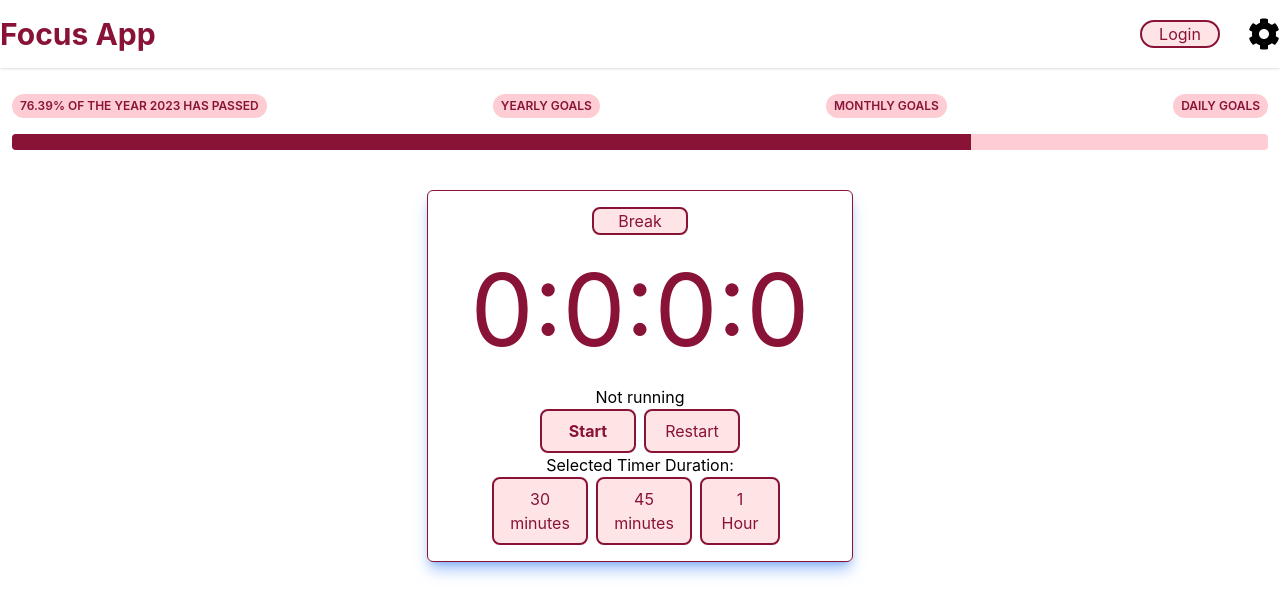
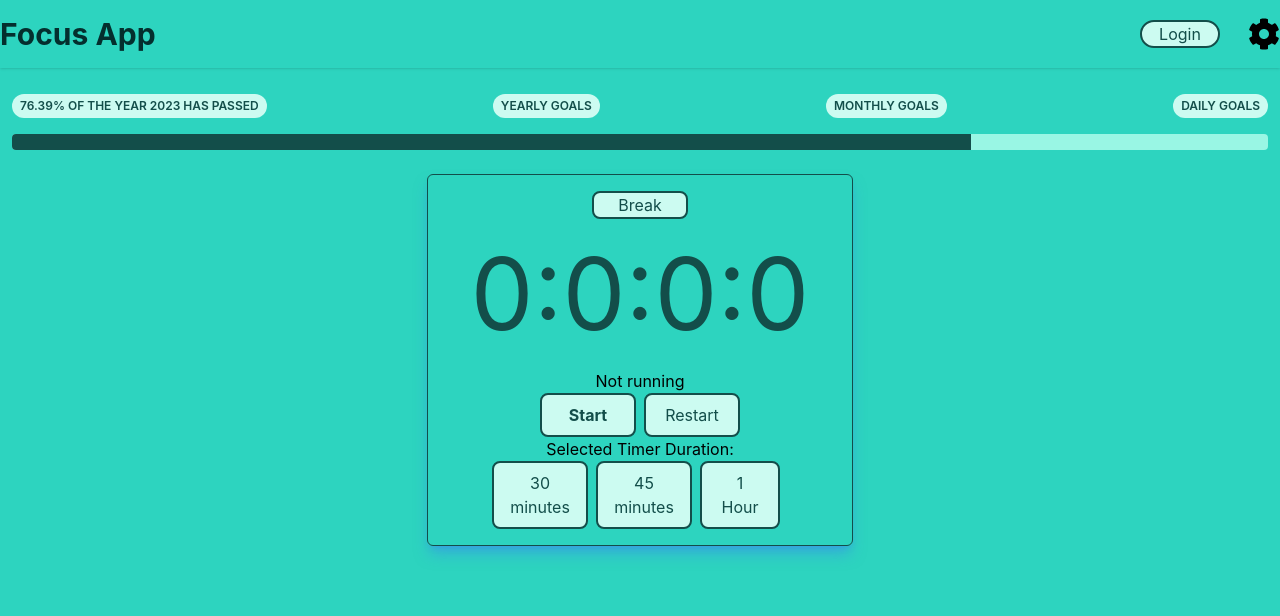
Before and after one commit to naiyoma/Pomofocus, a React (Create React App) app in the folder frontend/pomodoro-app/: page / in a window 1280 px wide. Shown: the top 616 px of the page. Built offline with nearby package versions, Linux system fonts and the light colour scheme.

Commit message:
change user interface

```diff
--- a/frontend/pomodoro-app/src/App.js
+++ b/frontend/pomodoro-app/src/App.js
@@ -1,43 +1,40 @@
-
+import React from 'react';
 import './App.css';
-import { BrowserRouter as Router, Route, Routes } from 'react-router-dom'
+import { BrowserRouter as Router, Route, Routes } from 'react-router-dom';
 import Navbar from './components/Navbar';
 import { Auth0Provider } from '@auth0/auth0-react';
 import PomodoroTimer from './Timer';
 import YearProgress from './yearCounter';
-import Goals from './components/Goals';
-import DailyGoalsForm from "./components/Daily";
-
-
+import DailyGoalsForm from './components/Daily';
+import MonthlyGoalsForm from "./components/Month";
+import YearGoalsForm from "./components/Year"
 
 function App() {
   return (
-    <div className='min-h-screen flex flex-col'>
+    <div className='min-h-screen flex flex-col bg-teal-400'>
       <Auth0Provider
         domain="dev-fzi4g8f1d4832u8a.us.auth0.com"
         clientId="r35mdMCRrlT295IuYjqFhARfSAT6nfBN"
         authorizationParams={{
-      redirect_uri: window.location.origin
+          redirect_uri: window.location.origin,
         }}
       >
+        <Router>
           <Navbar />
-      <YearProgress />
-
-    <Router>
           <Routes>
-        <Route path="/daily-goals" element={DailyGoalsForm} />
-        <Route path="/" element={YearProgress} />
+            <Route path="/daily-goals" element={<DailyGoalsForm />} />
+            <Route path="/monthly-goals" element={<MonthlyGoalsForm />} />
+            <Route path="/yearly-goals" element={<YearGoalsForm />} />
+            <Route path="/" element={<YearProgress />} />
           </Routes>
         </Router>
         <div>
-          <PomodoroTimer />
+          {/* <PomodoroTimer /> */}
         </div>
       </Auth0Provider>
-      {/* <Goals /> */}
-      {/* <Breaks/> */}
-      {/* <Profile/> */}
-      {/* <Footer />   */}
+      {/* Other components */}
     </div>
   );
 }
+
 export default App;
--- a/frontend/pomodoro-app/src/Timer.js
+++ b/frontend/pomodoro-app/src/Timer.js
@@ -33,22 +33,22 @@ function PomodoroTimer() {
 
     return (
 
-        <div className="border border-current rounded-md w-full md:w-3/4 lg:w-2/4 xl:w-1/3 flex justify-center border-rose-900 p-4 mx-auto shadow-lg shadow-blue-500/50 mt-6">
+        <div className="border border-current rounded-md w-full md:w-3/4 lg:w-2/4 xl:w-1/3 flex justify-center border-teal-900 p-4 mx-auto shadow-lg shadow-blue-500/50 mt-6">
           <div style={{textAlign: 'center'}}>
-            <button className="rounded-lg border-solid border-2 border-rose-900 w-24 bg-rose-100 text-rose-900" onClick={() => {
+            <button className="rounded-lg border-solid border-2 border-teal-900 w-24 bg-teal-100 text-teal-900" onClick={() => {
               const time = new Date();
               time.setSeconds(time.getSeconds() + 300);
               restart(time)
               }}>Break</button>
-            <div style={{fontSize: '100px'}} className="text-rose-900">
+            <div style={{fontSize: '100px'}} className="text-teal-900">
               <span>{days}</span>:<span>{hours}</span>:<span>{minutes}</span>:<span>{seconds}</span>
             </div>
             <p>{isRunning ? 'Running' : 'Not running'}</p>
             {/* rounded-lg border-solid border-2 border-rose-900 w-24 bg-rose-100 text-rose-900 */}
-              {!timerStarted && <button className="rounded-lg border-solid border-2 border-rose-900 w-24 bg-rose-100 text-rose-900 font-bold py-2 px-4 mr-2" onClick={handleStartTimer}>Start</button>}
-              {timerStarted && <button className="rounded-lg border-solid border-2 border-rose-900 w-24 bg-rose-100 text-rose-900 py-2 px-4 mr-2" onClick={pause}>Pause</button>}
-              {timerStarted && <button className="rounded-lg border-solid border-2 border-rose-900 w-24 bg-rose-100 text-rose-900 py-2 px-4 mr-2" onClick={resume}>Resume</button>}
-            <button class="rounded-lg border-solid border-2 border-rose-900 w-24 bg-rose-100 text-rose-900 py-2 px-4" onClick={() => {
+              {!timerStarted && <button className="rounded-lg border-solid border-2 border-teal-900 w-24 bg-teal-100 text-teal-900 font-bold py-2 px-4 mr-2" onClick={handleStartTimer}>Start</button>}
+              {timerStarted && <button className="rounded-lg border-solid border-2 border-teal-900 w-24 bg-rose-100 text-rose-900 py-2 px-4 mr-2" onClick={pause}>Pause</button>}
+              {timerStarted && <button className="rounded-lg border-solid border-2 border-teal-900 w-24 bg-rose-100 text-rose-900 py-2 px-4 mr-2" onClick={resume}>Resume</button>}
+            <button class="rounded-lg border-solid border-2 border-teal-900 w-24 bg-teal-100 text-teal-900 py-2 px-4" onClick={() => {
               // Restarts to 5 minutes timer
               const time = new Date();
               time.setSeconds(time.getSeconds() + selectedDuration);
@@ -57,9 +57,9 @@ function PomodoroTimer() {
               Restart
             </button>
             <h2>Selected Timer Duration:</h2>
-            <button class="rounded-lg border-solid border-2 border-rose-900 w-24 bg-rose-100 text-rose-900 py-2 px-4 mr-2"onClick={() => handleDurationChange(30*60)}>30 minutes</button>
-            <button class="rounded-lg border-solid border-2 border-rose-900 w-24 bg-rose-100 text-rose-900 py-2 px-4  mr-2" onClick={() => handleDurationChange(45*60)}>45 minutes</button>
-            <button class="rounded-lg border-solid border-2 border-rose-900 w-20 bg-rose-100 text-rose-900 py-2 px-4 mr-2" onClick={() => handleDurationChange(60*60)}>1 Hour</button>
+            <button class="rounded-lg border-solid border-2 border-teal-900 w-24 bg-teal-100 text-teal-900 py-2 px-4 mr-2"onClick={() => handleDurationChange(30*60)}>30 minutes</button>
+            <button class="rounded-lg border-solid border-2 border-teal-900 w-24 bg-teal-100 text-teal-900 py-2 px-4  mr-2" onClick={() => handleDurationChange(45*60)}>45 minutes</button>
+            <button class="rounded-lg border-solid border-2 border-teal-900 w-20 bg-teal-100 text-teal-900 py-2 px-4 mr-2" onClick={() => handleDurationChange(60*60)}>1 Hour</button>
           </div>
         </div>
     )
--- a/frontend/pomodoro-app/src/components/Month.js
+++ b/frontend/pomodoro-app/src/components/Month.js
@@ -5,29 +5,29 @@ function MonthlyGoalsForm() {
     <div>
     <div class="min-h-screen flex flex-col items-center justify-start p-4">
     <h2 class="mb-8 text-2xl font-bold">Set Your Monthly Goals</h2>
-    <div class="w-full max-w-lg bg-white p-6 border border-gray-200 rounded-lg shadow dark:bg-gray-800 dark:border-gray-700">
-        <form>
+    <div class="w-full max-w-lg bg-white p-6 border border-teal-200 rounded-lg shadow dark:bg-teal-800 dark:border-teal-700 bg-teal-100">
+        <form class="bg-teal-100">
         <div class="relative z-0 w-full mb-4 group">
-            <input type="email" name="floating_email" id="floating_email" class="block py-1.5 px-0 w-full text-sm text-gray-900 bg-transparent border-0 border-b-2 border-gray-300 appearance-none dark:text-white dark:border-gray-600 dark:focus:border-blue-500 focus:outline-none focus:ring-0 focus:border-blue-600 peer" placeholder=" " required />
-            <label for="floating_email" class="peer-focus:font-medium absolute text-sm text-gray-500 dark:text-gray-400 duration-300 transform -translate-y-4 scale-75 top-2 -z-10 origin-[0] peer-focus:left-0 peer-focus:text-blue-600 peer-focus:dark:text-blue-500 peer-placeholder-shown:scale-100 peer-placeholder-shown:translate-y-0 peer-focus:scale-75 peer-focus:-translate-y-4">Goal 1</label>
+            <input type="email" name="floating_email" id="floating_email" class="block py-1.5 px-0 w-full text-sm text-teal-900 bg-transparent border-0 border-b-2 border-teal-300 appearance-none dark:text-white dark:border-teal-600 dark:focus:border-teal-500 focus:outline-none focus:ring-0 focus:border-teal-600 peer" placeholder=" " required />
+            <label for="floating_email" class="peer-focus:font-medium absolute text-sm text-teal-500 dark:text-teal-400 duration-300 transform -translate-y-4 scale-75 top-2 -z-10 origin-[0] peer-focus:left-0 peer-focus:text-teal-600 peer-focus:dark:text-teal-500 peer-placeholder-shown:scale-100 peer-placeholder-shown:translate-y-0 peer-focus:scale-75 peer-focus:-translate-y-4">Goal 1</label>
         </div>
         <div class="relative z-0 w-full mb-4 group">
-            <input type="email" name="floating_email" id="floating_email" class="block py-1.5 px-0 w-full text-sm text-gray-900 bg-transparent border-0 border-b-2 border-gray-300 appearance-none dark:text-white dark:border-gray-600 dark:focus:border-blue-500 focus:outline-none focus:ring-0 focus:border-blue-600 peer" placeholder=" " required />
-            <label for="floating_email" class="peer-focus:font-medium absolute text-sm text-gray-500 dark:text-gray-400 duration-300 transform -translate-y-4 scale-75 top-2 -z-10 origin-[0] peer-focus:left-0 peer-focus:text-blue-600 peer-focus:dark:text-blue-500 peer-placeholder-shown:scale-100 peer-placeholder-shown:translate-y-0 peer-focus:scale-75 peer-focus:-translate-y-4">Goal 2</label>
+            <input type="email" name="floating_email" id="floating_email" class="block py-1.5 px-0 w-full text-sm text-teal-900 bg-transparent border-0 border-b-2 border-teal-300 appearance-none dark:text-white dark:border-teal-600 dark:focus:border-teal-500 focus:outline-none focus:ring-0 focus:border-teal-600 peer" placeholder=" " required />
+            <label for="floating_email" class="peer-focus:font-medium absolute text-sm text-teal-500 dark:text-teal-400 duration-300 transform -translate-y-4 scale-75 top-2 -z-10 origin-[0] peer-focus:left-0 peer-focus:text-teal-600 peer-focus:dark:text-teal-500 peer-placeholder-shown:scale-100 peer-placeholder-shown:translate-y-0 peer-focus:scale-75 peer-focus:-translate-y-4">Goal 2</label>
         </div>
         <div class="relative z-0 w-full mb-4 group">
-            <input type="email" name="floating_email" id="floating_email" class="block py-1.5 px-0 w-full text-sm text-gray-900 bg-transparent border-0 border-b-2 border-gray-300 appearance-none dark:text-white dark:border-gray-600 dark:focus:border-blue-500 focus:outline-none focus:ring-0 focus:border-blue-600 peer" placeholder=" " required />
-            <label for="floating_email" class="peer-focus:font-medium absolute text-sm text-gray-500 dark:text-gray-400 duration-300 transform -translate-y-4 scale-75 top-2 -z-10 origin-[0] peer-focus:left-0 peer-focus:text-blue-600 peer-focus:dark:text-blue-500 peer-placeholder-shown:scale-100 peer-placeholder-shown:translate-y-0 peer-focus:scale-75 peer-focus:-translate-y-4">Goal 3</label>
+            <input type="email" name="floating_email" id="floating_email" class="block py-1.5 px-0 w-full text-sm text-teal-900 bg-transparent border-0 border-b-2 border-teal-300 appearance-none dark:text-white dark:border-teal-600 dark:focus:border-teal-500 focus:outline-none focus:ring-0 focus:border-teal-600 peer" placeholder=" " required />
+            <label for="floating_email" class="peer-focus:font-medium absolute text-sm text-teal-500 dark:text-teal-400 duration-300 transform -translate-y-4 scale-75 top-2 -z-10 origin-[0] peer-focus:left-0 peer-focus:text-teal-600 peer-focus:dark:text-teal-500 peer-placeholder-shown:scale-100 peer-placeholder-shown:translate-y-0 peer-focus:scale-75 peer-focus:-translate-y-4">Goal 3</label>
         </div>
         <div class="relative z-0 w-full mb-4 group">
-            <input type="email" name="floating_email" id="floating_email" class="block py-1.5 px-0 w-full text-sm text-gray-900 bg-transparent border-0 border-b-2 border-gray-300 appearance-none dark:text-white dark:border-gray-600 dark:focus:border-blue-500 focus:outline-none focus:ring-0 focus:border-blue-600 peer" placeholder=" " required />
-            <label for="floating_email" class="peer-focus:font-medium absolute text-sm text-gray-500 dark:text-gray-400 duration-300 transform -translate-y-4 scale-75 top-2 -z-10 origin-[0] peer-focus:left-0 peer-focus:text-blue-600 peer-focus:dark:text-blue-500 peer-placeholder-shown:scale-100 peer-placeholder-shown:translate-y-0 peer-focus:scale-75 peer-focus:-translate-y-4">Goal 4</label>
+            <input type="email" name="floating_email" id="floating_email" class="block py-1.5 px-0 w-full text-sm text-teal-900 bg-transparent border-0 border-b-2 border-teal-300 appearance-none dark:text-white dark:border-teal-600 dark:focus:border-teal-500 focus:outline-none focus:ring-0 focus:border-teal-600 peer" placeholder=" " required />
+            <label for="floating_email" class="peer-focus:font-medium absolute text-sm text-teal-500 dark:text-teal-400 duration-300 transform -translate-y-4 scale-75 top-2 -z-10 origin-[0] peer-focus:left-0 peer-focus:text-teal-600 peer-focus:dark:text-teal-500 peer-placeholder-shown:scale-100 peer-placeholder-shown:translate-y-0 peer-focus:scale-75 peer-focus:-translate-y-4">Goal 4</label>
         </div>
         <div class="relative z-0 w-full mb-4 group">
-            <input type="email" name="floating_email" id="floating_email" class="block py-1.5 px-0 w-full text-sm text-gray-900 bg-transparent border-0 border-b-2 border-gray-300 appearance-none dark:text-white dark:border-gray-600 dark:focus:border-blue-500 focus:outline-none focus:ring-0 focus:border-blue-600 peer" placeholder=" " required />
-            <label for="floating_email" class="peer-focus:font-medium absolute text-sm text-gray-500 dark:text-gray-400 duration-300 transform -translate-y-4 scale-75 top-2 -z-10 origin-[0] peer-focus:left-0 peer-focus:text-blue-600 peer-focus:dark:text-blue-500 peer-placeholder-shown:scale-100 peer-placeholder-shown:translate-y-0 peer-focus:scale-75 peer-focus:-translate-y-4">Goal 5</label>
+            <input type="email" name="floating_email" id="floating_email" class="block py-1.5 px-0 w-full text-sm text-teal-900 bg-transparent border-0 border-b-2 border-teal-300 appearance-none dark:text-white dark:border-teal-600 dark:focus:border-teal-500 focus:outline-none focus:ring-0 focus:border-teal-600 peer" placeholder=" " required />
+            <label for="floating_email" class="peer-focus:font-medium absolute text-sm text-teal-500 dark:text-teal-400 duration-300 transform -translate-y-4 scale-75 top-2 -z-10 origin-[0] peer-focus:left-0 peer-focus:text-teal-600 peer-focus:dark:text-teal-500 peer-placeholder-shown:scale-100 peer-placeholder-shown:translate-y-0 peer-focus:scale-75 peer-focus:-translate-y-4">Goal 5</label>
         </div>
-        <button type="submit" class="text-white bg-blue-700 hover:bg-blue-800 focus:ring-4 focus:outline-none focus:ring-blue-300 font-medium rounded-lg text-sm w-full sm:w-auto px-5 py-2.5 text-center dark:bg-blue-600 dark:hover:bg-blue-700 dark:focus:ring-blue-800">Submit</button>
+        <button type="submit" class="text-white bg-teal-700 hover:bg-teal-800 focus:ring-4 focus:outline-none focus:ring-teal-300 font-medium rounded-lg text-sm w-full sm:w-auto px-5 py-2.5 text-center dark:bg-teal-600 dark:hover:bg-teal-700 dark:focus:ring-teal-800">Submit</button>
         </form>
     </div>
     </div>
--- a/frontend/pomodoro-app/src/components/Navbar.js
+++ b/frontend/pomodoro-app/src/components/Navbar.js
@@ -2,6 +2,8 @@ import React, { useState } from 'react';
 import Profile from './Profile';
 import Settings from './Settings';
 import { useAuth0 } from '@auth0/auth0-react';
+import PomodoroTimer from '../Timer';
+import { Link } from 'react-router-dom';
 
 function Navbar() {
   const [isProfileOpen, setProfileOpen] = useState(false);
@@ -12,15 +14,17 @@ function Navbar() {
   };
 
   return (
-    <nav className="shadow py-4">
+    <nav className="shadow py-4 ">
       <div className="container mx-auto flex justify-between items-center">
-        <h1 className="text-2xl lg:text-3xl font-bold text-rose-900">Focus App</h1>
+        <Link to="/">
+          <h1 className="text-2xl lg:text-3xl font-bold text-teal-950">Focus App</h1>
+        </Link>
         <div className="flex items-center gap-1">
           <div className="mr-2">
             {!isAuthenticated && (
               <button
                 onClick={() => loginWithRedirect()}
-                className="rounded-full border-solid border-2 border-rose-900 w-20 bg-rose-100 text-rose-900"
+                className="rounded-full border-solid border-2 border-teal-900 w-20 bg-teal-100 text-teal-900"
               >
                 Login
               </button>
--- a/frontend/pomodoro-app/src/yearCounter.js
+++ b/frontend/pomodoro-app/src/yearCounter.js
@@ -1,5 +1,7 @@
 import React, { useState, useEffect} from 'react';
 import { Link } from 'react-router-dom';
+import PomodoroTimer from "./Timer";
+
 
 function YearProgress() {
     const [yearProgress, setYearProgress] = useState(0);
@@ -20,35 +22,35 @@ function YearProgress() {
     }, []);
     return(
     <div>
+
         <div className="relative pt-6">
         <div className="flex flex-wrap mb-2 items-center justify-between px-3">
             <div className="mb-2 mr-2">
-                <span className="text-xs font-semibold inline-block py-1 px-2 uppercase rounded-full text-rose-900 bg-rose-200">
+                <span className="text-xs font-semibold inline-block py-1 px-2 uppercase rounded-full text-teal-900 bg-teal-100">
                     {yearProgress.toFixed(2)}% of the year 2023 has passed
                 </span>
             </div>
             <div className="mb-2 mr-2">
-                <span className="text-xs font-semibold inline-block py-1 px-2 uppercase rounded-full text-rose-900 bg-rose-200">
+                <Link to="/yearly-goals" className="text-xs font-semibold inline-block py-1 px-2 uppercase rounded-full text-teal-900 bg-teal-100">
                     Yearly Goals
-                </span>
+                </Link>
             </div>
             <div className="mb-2 mr-2">
-                <span className="text-xs font-semibold inline-block py-1 px-2 uppercase rounded-full text-rose-900 bg-rose-200">
+                <Link to="/monthly-goals" className="text-xs font-semibold inline-block py-1 px-2 uppercase rounded-full text-teal-900 bg-teal-100">
                     Monthly Goals
-                </span>
+                </Link>
             </div>
             <div className="mb-2">
-
-                <span className="text-xs font-semibold inline-block py-1 px-2 uppercase rounded-full text-rose-900 bg-rose-200">
-
+                <Link to="/daily-goals" className="text-xs font-semibold inline-block py-1 px-2 uppercase rounded-full text-teal-900 bg-teal-100">
                     Daily Goals
-                </span>
+                </Link>
             </div>
         </div>
-            <div className="overflow-hidden h-4 mb-4 text-xs flex rounded bg-rose-200 mx-3">
-                <div style={{ width: `${yearProgress}%` }} className="shadow-none flex flex-col text-center whitespace-nowrap text-white justify-center bg-rose-900"></div>
+            <div className="overflow-hidden h-4 mb-4 text-xs flex rounded bg-teal-200 mx-3">
+                <div style={{ width: `${yearProgress}%` }} className="shadow-none flex flex-col text-center whitespace-nowrap text-white justify-center bg-teal-900"></div>
             </div>
         </div>
+        <PomodoroTimer/>
     </div>
     )
 }
```
Also changed, not shown: frontend/pomodoro-app/src/components/Daily.js (+14 -14 lines), frontend/pomodoro-app/src/components/Year.js (+23 -23 lines). Lines whose indentation alone changed are shown as unchanged.
